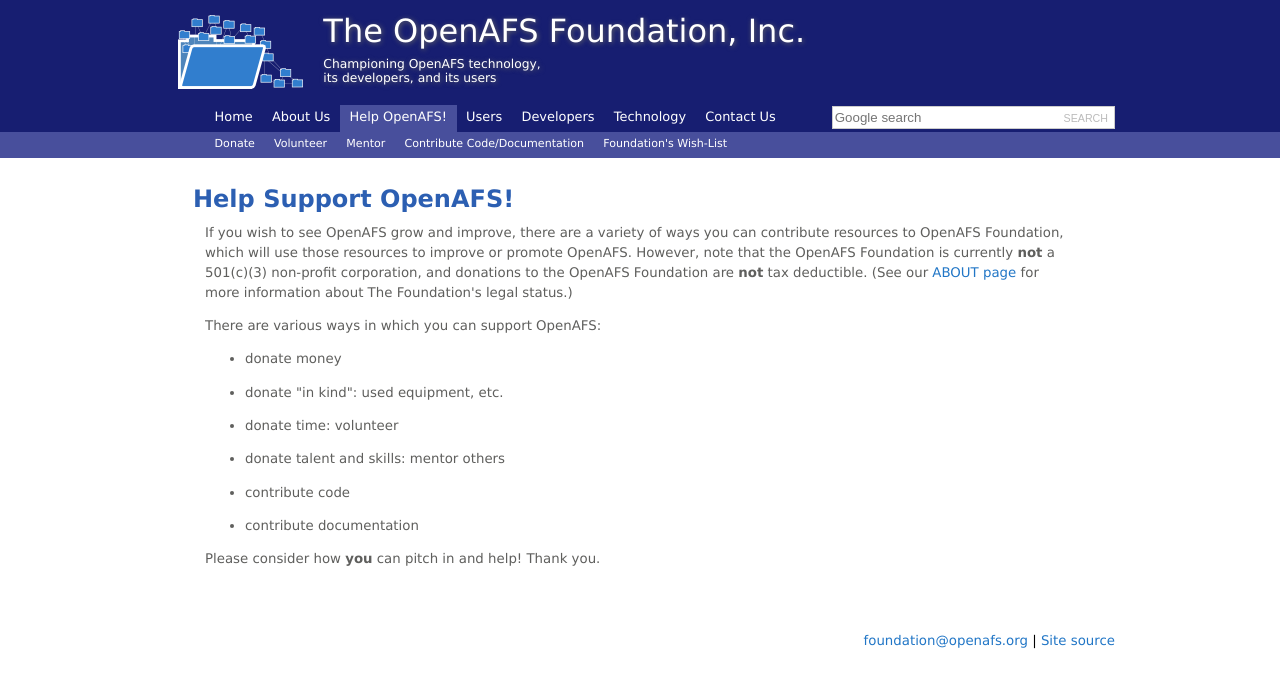
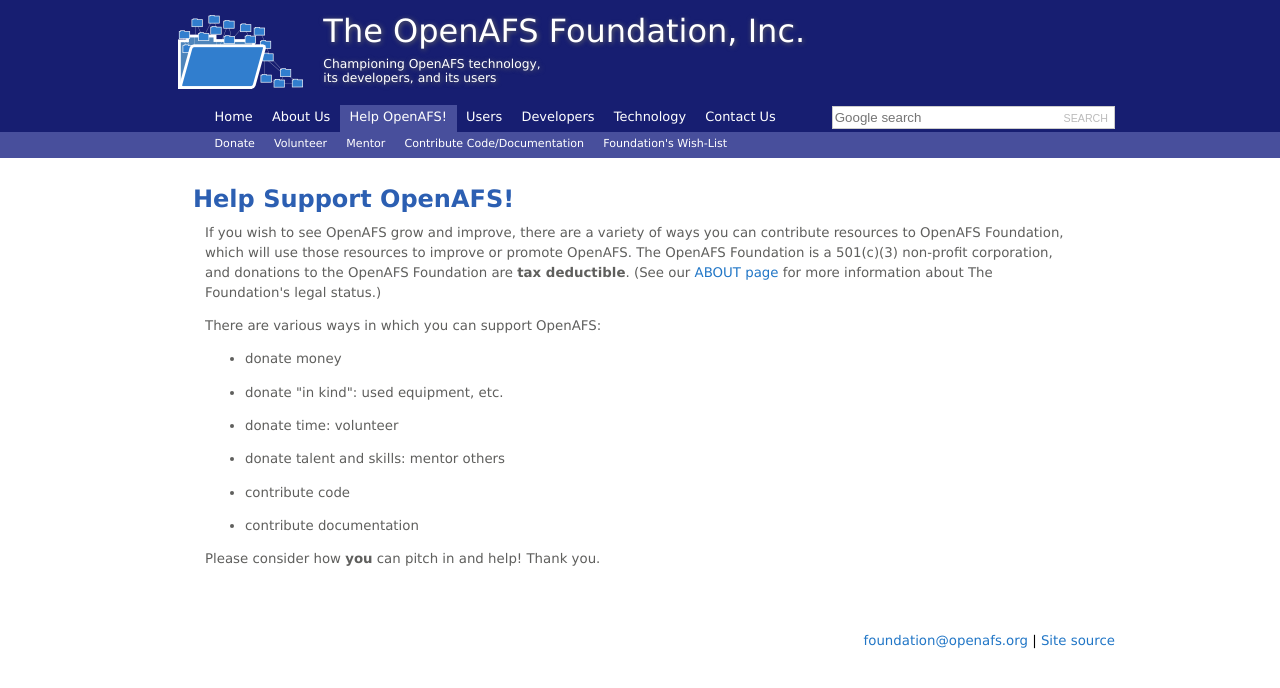
Before and after one commit to openafsfoundation/openafsfoundation.org, a Jekyll site: the page built from help/index.md, in a window 1280 px wide. Shown: the top 688 px of the page. Built offline with Jekyll 4.4.1, drawn with Linux system fonts in a browser that asks for light colours.

Commit message:
Update index.md

```diff
--- a/help/index.md
+++ b/help/index.md
@@ -7,9 +7,9 @@
 
 If you wish to see OpenAFS grow and improve, there are a variety of ways you
 can contribute resources to OpenAFS Foundation, which will use those resources
-to improve or promote OpenAFS. However, note that the OpenAFS Foundation is
-currently **not** a 501(c)(3) non-profit corporation, and donations to the
-OpenAFS Foundation are **not** tax deductible. (See our [ABOUT
+to improve or promote OpenAFS. The OpenAFS Foundation is
+a 501(c)(3) non-profit corporation, and donations to the
+OpenAFS Foundation are **tax deductible**. (See our [ABOUT
 page]({{site.github.url}}/about/) for more information about The Foundation's
 legal status.)
 
```
